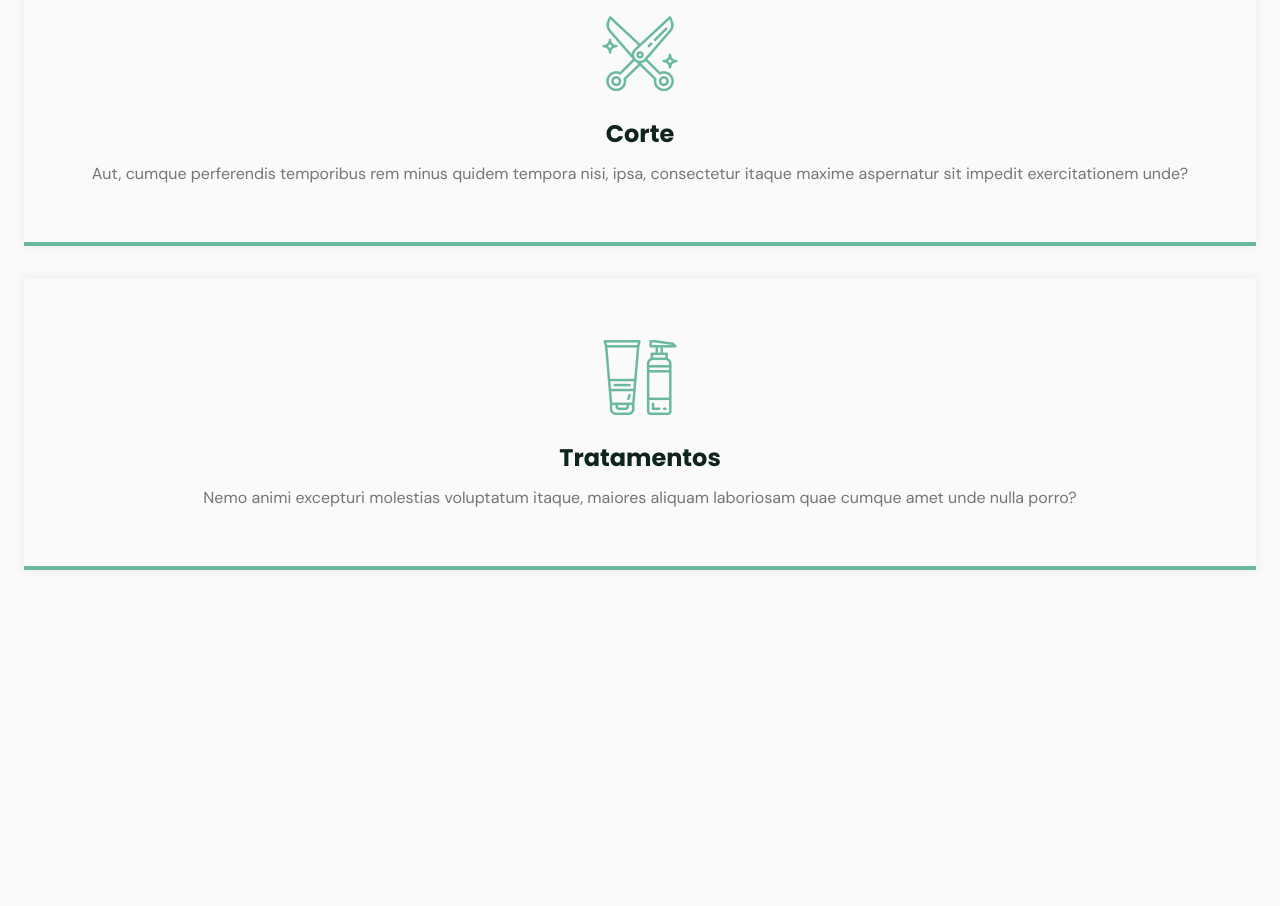
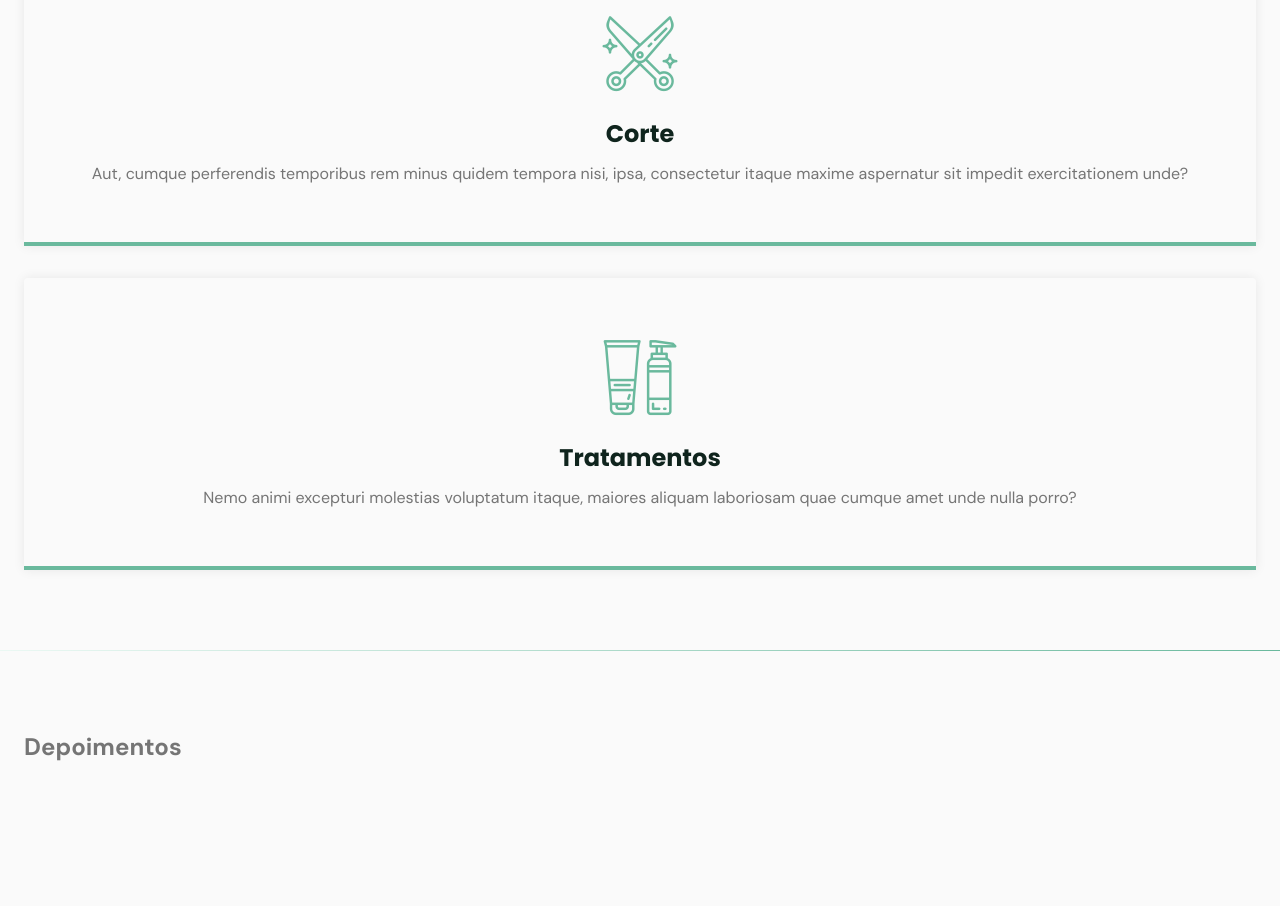
Before and after one commit to OrestesX/NLW-Rocketseat-Trilha-Origin, a plain HTML site: page index.html in a window 1280 px wide. Shown: the part 3367-4273 px from the top of the page. Before the commit the page ends 4017 px from the top, so only its background shows below. Drawn offline with Linux system fonts and the light colour scheme; files whose address does not match are found by name.

Commit message:
inicio aula 3

```diff
--- a/index.html
+++ b/index.html
@@ -42,6 +42,7 @@
     </header>
 
     <main>
+      <!--HOME-->
       <section class="section" id="home">
         <div class="container grid">
           <div class="image">
@@ -62,7 +63,7 @@
       </section>
 
       <div class="divider-1"></div>
-
+      <!--ABOUT-->
       <section class="section" id="about">
         <div class="container grid">
           <div class="image">
@@ -98,7 +99,7 @@
       </section>
 
       <div class="divider-2"></div>
-
+      <!--SERVICES-->
       <section class="section" id="services">
         <div class="container grid">
             <header>
@@ -124,6 +125,20 @@
             </div>
         </div>
       </section>
+      <div class="divider-1"></div>
+
+
+      <!--TESTIMONIALS-->
+
+<section class="section" id="testimonials">
+  <div class="container grid">
+    <header>
+<h2> Depoimentos</h2>
+    </header>
+  </div>
+</section>
+
+      <!--CONTACT-->
     </main>
     <footer></footer>
 
```
